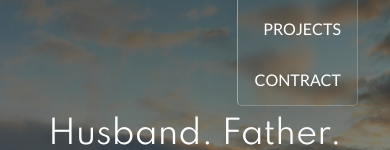
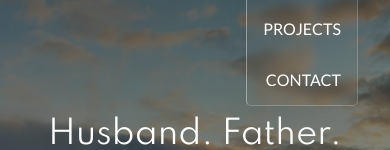
Before and after one commit to andreellisjunior/aguynamedandre, a Next.js app: page / in a window 390 px wide. Both pictures are taken after a click on the link 343 px from the left and 36 px from the top of the page. Shown: the part 160-310 px from the top of the page. Built offline with nearby package versions, Linux system fonts and the light colour scheme.

Commit message:
made corrections to the links and spelling

```diff
--- a/components/Header.js
+++ b/components/Header.js
@@ -15,7 +15,7 @@ function Header() {
             <li><Link href="/">Home</Link></li>
             <li><Link href="/projects#about">About</Link></li>
             <li><Link href="/projects">Projects</Link></li>
-            <li><Link href="mailto:andreellisjunior@gmail.com">Contract</Link></li>
+            <li><Link href="mailto:andreellisjunior@gmail.com">Contact</Link></li>
         </ul>
     </div>
     }
--- a/pages/index.js
+++ b/pages/index.js
@@ -17,7 +17,7 @@ export default function Home() {
             <motion.div variants={buttonContainer} className="transparent-btn-wrapper flex mobile-column">
                 <motion.div variants={item} className="transparent-btn"><Link href="/projects#about">About</Link></motion.div>
                 <motion.div variants={item} className="transparent-btn"><Link href="/projects">Projects</Link></motion.div>
-                <motion.div variants={item} className="transparent-btn"><Link href="#">Contact</Link></motion.div>
+                <motion.div variants={item} className="transparent-btn"><Link href="mailto:andreellisjunior@gmail.com">Contact</Link></motion.div>
             </motion.div>
         </motion.div>
     </>
```
